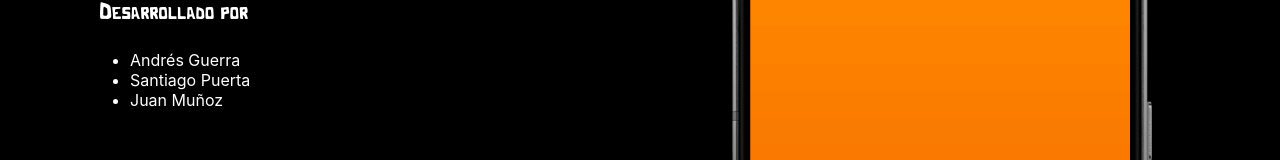
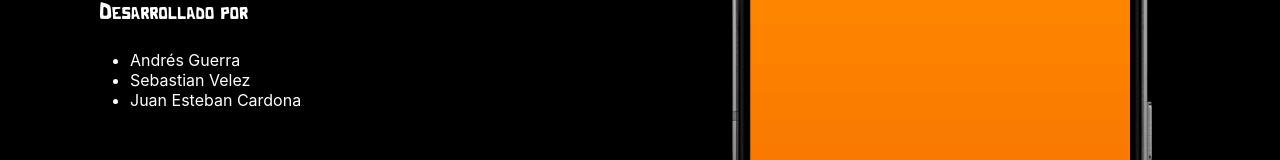
Before and after one commit to Guerrita/Appdoptame-APK-download, a Next.js app: page / in a window 1280 px wide. Shown: the part 3049-3209 px from the top of the page. Built offline with nearby package versions, Linux system fonts and the light colour scheme.

Commit message:
Se agregan correciones

```diff
--- a/components/Footer.js
+++ b/components/Footer.js
@@ -15,8 +15,8 @@ export default function Footer() {
         <h3>Desarrollado por</h3>
         <ul>
           <li>Andrés Guerra</li>
-          <li>Santiago Puerta</li>
-          <li>Juan Muñoz</li>
+          <li>Sebastian Velez</li>
+          <li>Juan Esteban Cardona</li>
         </ul>
         <Image width={480} height={480} src="/Eafit-Blanco.png"  className={styles.eafit} alt="Logo Eafit" />
       </div>
```
